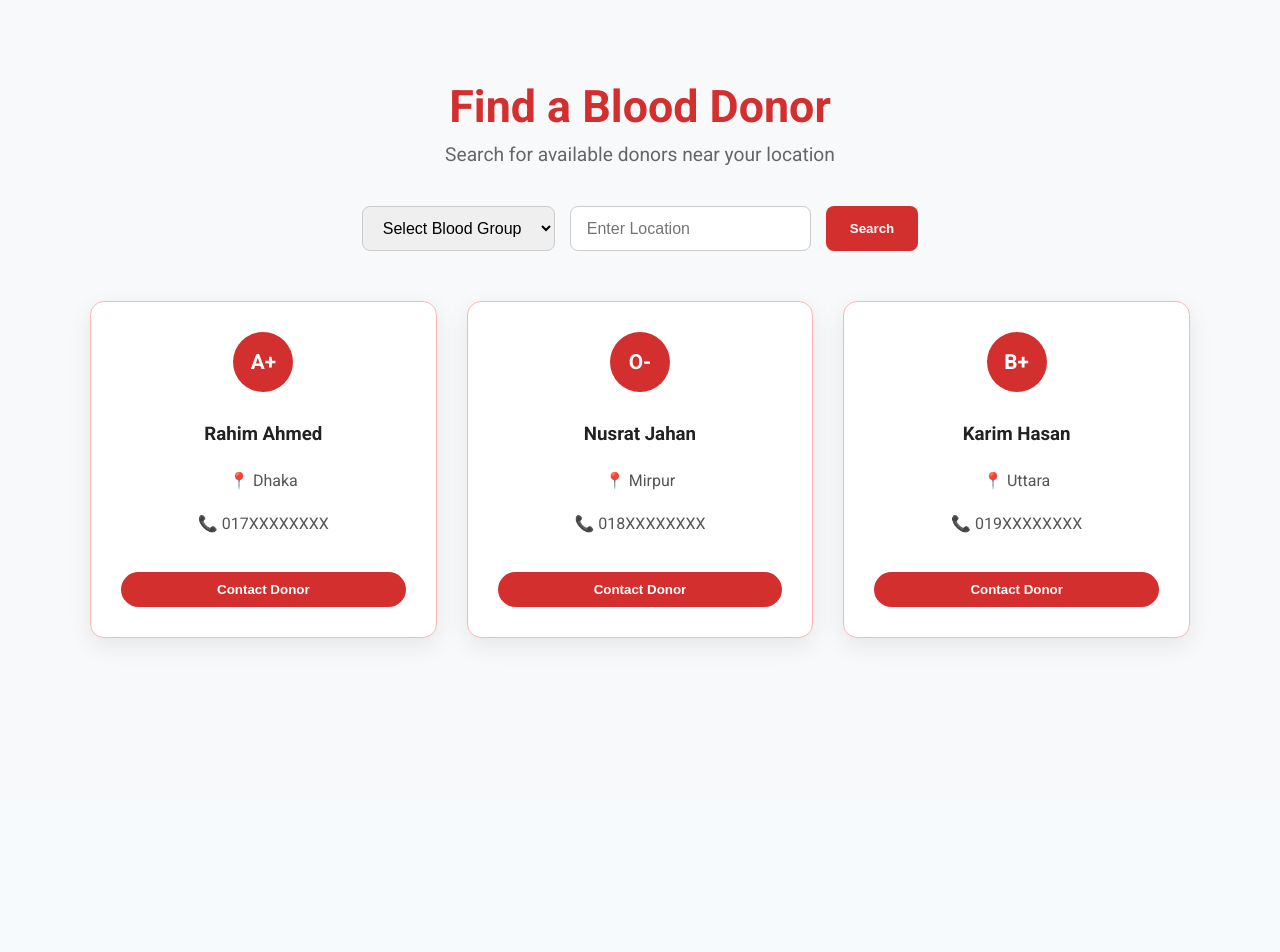
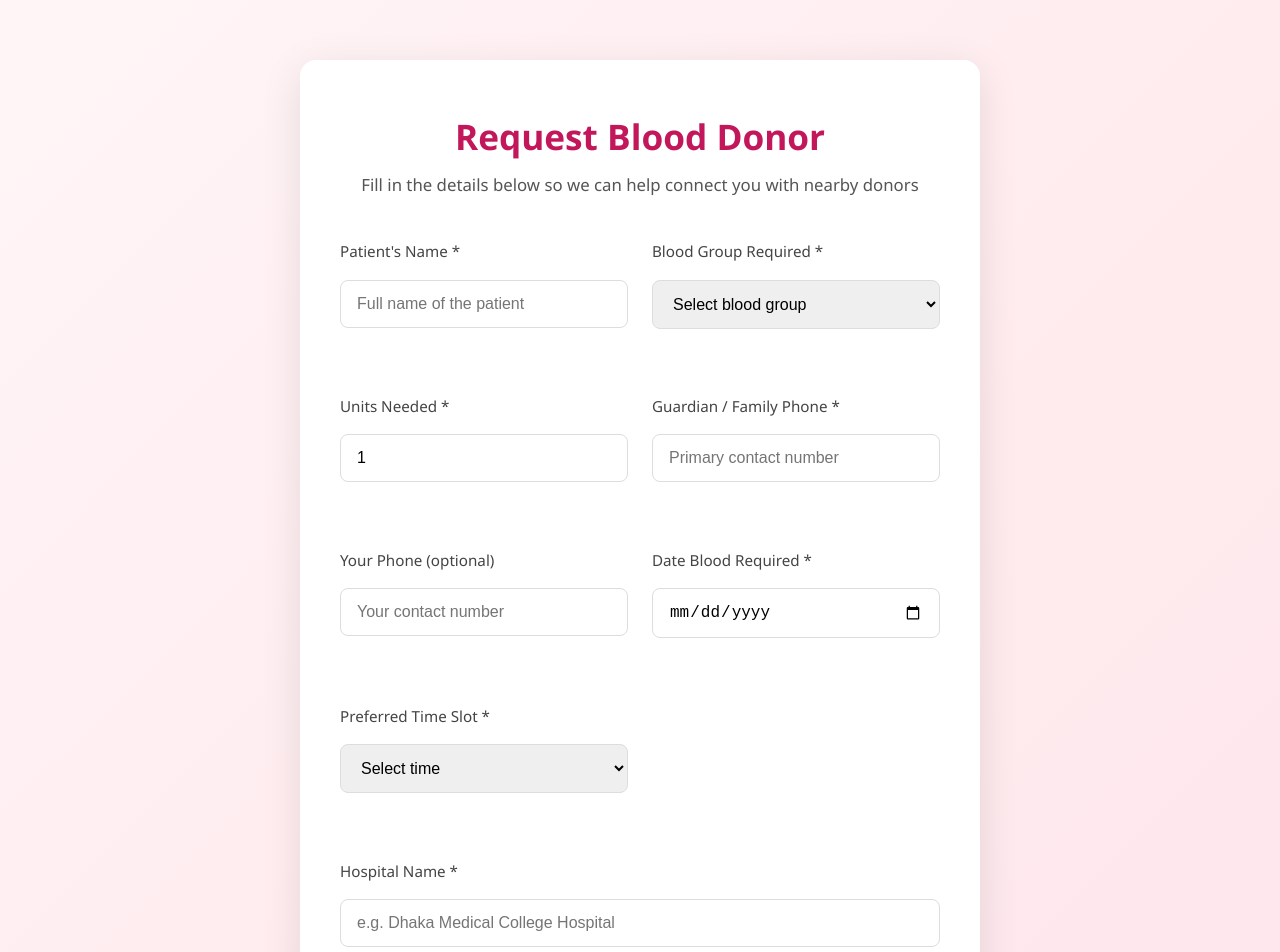
Before and after one commit to SheikhMahmudArman/Donor_Link, a React (Vite) app: page /find-donor in a window 1280 px wide. Shown: the top 952 px of the page. Before the commit the page ends 800 px from the top, so only its background shows below. Built offline with nearby package versions, Linux system fonts and the light colour scheme.

Commit message:
Find Donor form added

```diff
--- a/src/pages/FindDonor.jsx
+++ b/src/pages/FindDonor.jsx
@@ -1,73 +1,211 @@
-import React from "react";
-import '../styles/FindDonor.css';
-
-const donors = [
-    {
-        name: "Rahim Ahmed",
-        blood: "A+",
-        location: "Dhaka",
-        phone: "017XXXXXXXX",
-    },
-    {
-        name: "Nusrat Jahan",
-        blood: "O-",
-        location: "Mirpur",
-        phone: "018XXXXXXXX",
-    },
-    {
-        name: "Karim Hasan",
-        blood: "B+",
-        location: "Uttara",
-        phone: "019XXXXXXXX",
-    },
-];
+import { useState } from "react";
+import { useNavigate } from "react-router-dom";
+import "../styles/FindDonor.css";
 
 function FindDonor() {
-    return (
-        <div className="find-container">
+  const navigate = useNavigate();
 
-            {/* Header */}
-            <div className="find-header">
-                <h1>Find a Blood Donor</h1>
-                <p>Search for available donors near your location</p>
+  const [form, setForm] = useState({
+    guardianPhone: "",
+    userPhone: "",
+    requiredDate: "",
+    timeSlot: "",
+    hospitalName: "",
+    division: "",
+    district: "",
+    area: "",
+    patientName: "",
+    bloodGroup: "",
+    unitsNeeded: "1",
+    urgency: "normal",
+  });
+
+  const handleChange = (e) => {
+    const { name, value } = e.target;
+    setForm((prev) => ({ ...prev, [name]: value }));
+  };
+
+  const handleSubmit = (e) => {
+        e.preventDefault();
+
+        // Basic validation
+        if (!form.guardianPhone || !form.requiredDate || !form.hospitalName || !form.bloodGroup) {
+        alert("Please fill all required fields.");
+        return;
+        }
+
+        // Simulate submission (in real app → send to backend/API here)
+        console.log("Blood request submitted:", form);
+
+        // No popup → directly go back to homepage
+        navigate("/homepage");
+    };
+
+  return (
+    <div className="find-donor-page">
+      <div className="find-donor-container">
+        <form className="find-donor-card" onSubmit={handleSubmit}>
+          <h1>Request Blood Donor</h1>
+          <p className="subtitle">
+            Fill in the details below so we can help connect you with nearby donors
+          </p>
+
+          <div className="form-grid">
+            {/* Patient Info */}
+            <div className="form-group">
+              <label>Patient's Name *</label>
+              <input
+                type="text"
+                name="patientName"
+                value={form.patientName}
+                onChange={handleChange}
+                placeholder="Full name of the patient"
+                required
+              />
             </div>
 
-            {/* Search Section */}
-            <div className="search-box">
-                <select>
-                    <option>Select Blood Group</option>
-                    <option>A+</option>
-                    <option>A-</option>
-                    <option>B+</option>
-                    <option>B-</option>
-                    <option>O+</option>
-                    <option>O-</option>
-                    <option>AB+</option>
-                    <option>AB-</option>
-                </select>
-
-                <input type="text" placeholder="Enter Location" />
-
-                <button className="search-btn">Search</button>
+            <div className="form-group">
+              <label>Blood Group Required *</label>
+              <select name="bloodGroup" value={form.bloodGroup} onChange={handleChange} required>
+                <option value="">Select blood group</option>
+                <option value="A+">A+</option>
+                <option value="A-">A-</option>
+                <option value="B+">B+</option>
+                <option value="B-">B-</option>
+                <option value="O+">O+</option>
+                <option value="O-">O-</option>
+                <option value="AB+">AB+</option>
+                <option value="AB-">AB-</option>
+              </select>
             </div>
 
-            {/* Donor List */}
-            <div className="donor-grid">
-                {donors.map((donor, index) => (
-                    <div className="donor-card" key={index}>
-                        <div className="blood">{donor.blood}</div>
-                        <h3>{donor.name}</h3>
-                        <p>📍 {donor.location}</p>
-                        <p>📞 {donor.phone}</p>
+            <div className="form-group">
+              <label>Units Needed *</label>
+              <input
+                type="number"
+                name="unitsNeeded"
+                value={form.unitsNeeded}
+                onChange={handleChange}
+                min="1"
+                max="10"
+                placeholder="Number of bags"
+                required
+              />
+            </div>
 
-                        <button className="contact-btn">
-                            Contact Donor
-                        </button>
-                    </div>
+            {/* Contact */}
+            <div className="form-group">
+              <label>Guardian / Family Phone *</label>
+              <input
+                type="tel"
+                name="guardianPhone"
+                value={form.guardianPhone}
+                onChange={handleChange}
+                placeholder="Primary contact number"
+                required
+              />
+            </div>
+
+            <div className="form-group">
+              <label>Your Phone (optional)</label>
+              <input
+                type="tel"
+                name="userPhone"
+                value={form.userPhone}
+                onChange={handleChange}
+                placeholder="Your contact number"
+              />
+            </div>
+
+            {/* When & Where */}
+            <div className="form-group">
+              <label>Date Blood Required *</label>
+              <input
+                type="date"
+                name="requiredDate"
+                value={form.requiredDate}
+                onChange={handleChange}
+                min={new Date().toISOString().split("T")[0]}
+                required
+              />
+            </div>
+
+            <div className="form-group">
+              <label>Preferred Time Slot *</label>
+              <select name="timeSlot" value={form.timeSlot} onChange={handleChange} required>
+                <option value="">Select time</option>
+                <option value="Morning (6AM-12PM)">Morning (6AM - 12PM)</option>
+                <option value="Afternoon (12PM-6PM)">Afternoon (12PM - 6PM)</option>
+                <option value="Evening (6PM-10PM)">Evening (6PM - 10PM)</option>
+                <option value="Anytime">Anytime</option>
+              </select>
+            </div>
+
+            <div className="form-group full-width">
+              <label>Hospital Name *</label>
+              <input
+                type="text"
+                name="hospitalName"
+                value={form.hospitalName}
+                onChange={handleChange}
+                placeholder="e.g. Dhaka Medical College Hospital"
+                required
+              />
+            </div>
+
+            <div className="form-group">
+              <label>Division *</label>
+              <select name="division" value={form.division} onChange={handleChange} required>
+                <option value="">Select Division</option>
+                {["Barishal", "Chattogram", "Dhaka", "Khulna", "Mymensingh", "Rajshahi", "Rangpur", "Sylhet"].map(d => (
+                  <option key={d} value={d}>{d}</option>
                 ))}
+              </select>
             </div>
-        </div>
-    );
+
+            <div className="form-group">
+              <label>District / Area *</label>
+              <input
+                type="text"
+                name="area"
+                value={form.area}
+                onChange={handleChange}
+                placeholder="e.g. Shahbag, Mirpur, Agrabad"
+                required
+              />
+            </div>
+
+            {/* Urgency */}
+            <div className="form-group full-width">
+              <label>Urgency Level</label>
+              <div className="radio-group">
+                {["Normal", "Urgent", "Emergency"].map(level => (
+                  <label key={level} className="radio-label">
+                    <input
+                      type="radio"
+                      name="urgency"
+                      value={level.toLowerCase()}
+                      checked={form.urgency === level.toLowerCase()}
+                      onChange={handleChange}
+                    />
+                    <span>{level}</span>
+                  </label>
+                ))}
+              </div>
+            </div>
+          </div>
+
+          <button type="submit" className="submit-btn">
+            Submit Blood Request
+          </button>
+
+          <p className="back-link" onClick={() => navigate("/homepage")}>
+            ← Back to Home
+          </p>
+        </form>
+      </div>
+    </div>
+  );
 }
 
 export default FindDonor;
--- a/src/pages/Homepage.jsx
+++ b/src/pages/Homepage.jsx
@@ -3,7 +3,7 @@ import '../styles/Homepage.css';
 import { Link, useNavigate } from "react-router-dom";
 import './EligibilityChecker.jsx';
 import Profile from '../pages/Profile';
-
+import './FindDonor.jsx';
 const donorsList = [
     { id: 1, name: 'Fatima Rahman', bloodGroup: 'A+', location: 'Dhaka', lastDonation: '2 weeks ago', available: true },
     { id: 2, name: 'Rafiq Ahmed', bloodGroup: 'O-', location: 'Chittagong', lastDonation: '1 month ago', available: true },
--- a/src/styles/FindDonor.css
+++ b/src/styles/FindDonor.css
@@ -1,125 +1,120 @@
-.find-container {
-    padding: 80px 20px;
-    background: #f8f9fa;
-    min-height: 100vh;
+.find-donor-page {
+  min-height: 100vh;
+  background: linear-gradient(135deg, #fff5f7 0%, #ffebee 50%, #fce4ec 100%);
+  padding: 60px 20px;
+  font-family: 'Segoe UI', system-ui, sans-serif;
+  line-height: 1.6;
 }
 
-/* Header */
-
-.find-header {
-    text-align: center;
-    margin-bottom: 40px;
+.find-donor-container {
+  max-width: 680px;
+  margin: 0 auto;
 }
 
-.find-header h1 {
-    font-size: 2.8rem;
-    color: #d32f2f;
-    margin-bottom: 10px;
+.find-donor-card {
+  background: white;
+  border-radius: 16px;
+  padding: 48px 40px;
+  box-shadow: 0 10px 40px rgba(0,0,0,0.1);
 }
 
-.find-header p {
-    font-size: 1.2rem;
-    color: #666;
+.find-donor-card h1 {
+  text-align: center;
+  margin: 0 0 8px;
+  font-size: 2.2rem;
+  color: #c2185b;
+  font-weight: 600;
 }
 
-/* Search Box */
-
-.search-box {
-    max-width: 900px;
-    margin: 0 auto 50px auto;
-    display: flex;
-    gap: 15px;
-    flex-wrap: wrap;
-    justify-content: center;
+.subtitle {
+  text-align: center;
+  color: #555;
+  margin-bottom: 40px;
+  font-size: 1.05rem;
 }
 
-.search-box select,
-.search-box input {
-    padding: 12px 16px;
-    border-radius: 8px;
-    border: 1px solid #ccc;
-    font-size: 1rem;
+.form-grid {
+  display: grid;
+  grid-template-columns: 1fr 1fr;
+  gap: 24px;
 }
 
-.search-btn {
-    padding: 12px 24px;
-    background: #d32f2f;
-    color: white;
-    border: none;
-    border-radius: 8px;
-    cursor: pointer;
-    font-weight: bold;
+.form-group {
+  display: flex;
+  flex-direction: column;
+  gap: 8px;
 }
 
-.search-btn:hover {
-    background: #b71c1c;
+.form-group.full-width {
+  grid-column: 1 / -1;
 }
 
-/* Donor Grid */
-
-.donor-grid {
-    max-width: 1100px;
-    margin: auto;
-    display: grid;
-    grid-template-columns: repeat(auto-fit, minmax(260px, 1fr));
-    gap: 30px;
+.form-group label {
+  font-weight: 500;
+  color: #444;
+  font-size: 0.95rem;
 }
 
-/* Donor Card */
-
-.donor-card {
-    background: white;
-    padding: 30px;
-    border-radius: 14px;
-    text-align: center;
-    box-shadow: 0 8px 24px rgba(0, 0, 0, 0.08);
-    transition: 0.3s;
+.form-group input,
+.form-group select {
+  padding: 14px 16px;
+  border: 1px solid #ddd;
+  border-radius: 8px;
+  font-size: 1rem;
 }
 
-.donor-card:hover {
-    transform: translateY(-8px);
+.form-group input:focus,
+.form-group select:focus {
+  outline: none;
+  border-color: #ec407a;
+  box-shadow: 0 0 0 3px rgba(236, 64, 122, 0.15);
 }
 
-/* Blood group circle */
-
-.blood {
-    width: 60px;
-    height: 60px;
-    margin: auto;
-    border-radius: 50%;
-    background: #d32f2f;
-    color: white;
-    display: flex;
-    align-items: center;
-    justify-content: center;
-    font-size: 1.3rem;
-    font-weight: bold;
-    margin-bottom: 15px;
+.radio-group {
+  display: flex;
+  gap: 24px;
+  flex-wrap: wrap;
 }
 
-.donor-card h3 {
-    margin-bottom: 10px;
-    color: #222;
+.radio-label {
+  display: flex;
+  align-items: center;
+  gap: 8px;
+  cursor: pointer;
 }
 
-.donor-card p {
-    color: #555;
-    margin-bottom: 8px;
+.submit-btn {
+  width: 100%;
+  padding: 16px;
+  background: #ec407a;
+  color: white;
+  border: none;
+  border-radius: 8px;
+  font-size: 1.1rem;
+  font-weight: 600;
+  cursor: pointer;
+  margin-top: 32px;
 }
 
-/* Button */
-
-.contact-btn {
-    margin-top: 15px;
-    padding: 10px 20px;
-    border-radius: 25px;
-    border: none;
-    background: #d32f2f;
-    color: white;
-    font-weight: 600;
-    cursor: pointer;
+.submit-btn:hover {
+  background: #d81b60;
 }
 
-.contact-btn:hover {
-    background: #b71c1c;
+.back-link {
+  text-align: center;
+  margin-top: 24px;
+  color: #c2185b;
+  cursor: pointer;
+  font-weight: 500;
 }
+
+/* Responsive */
+@media (max-width: 768px) {
+  .form-grid {
+    grid-template-columns: 1fr;
+  }
+
+  .find-donor-card {
+    padding: 32px 24px;
+  }
+}
```
